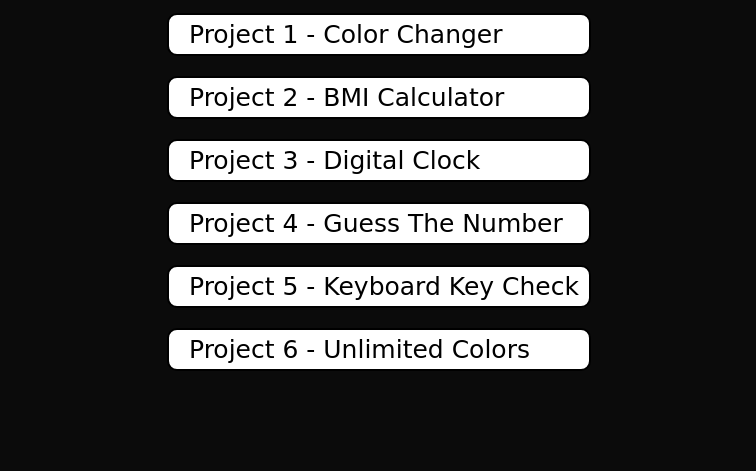
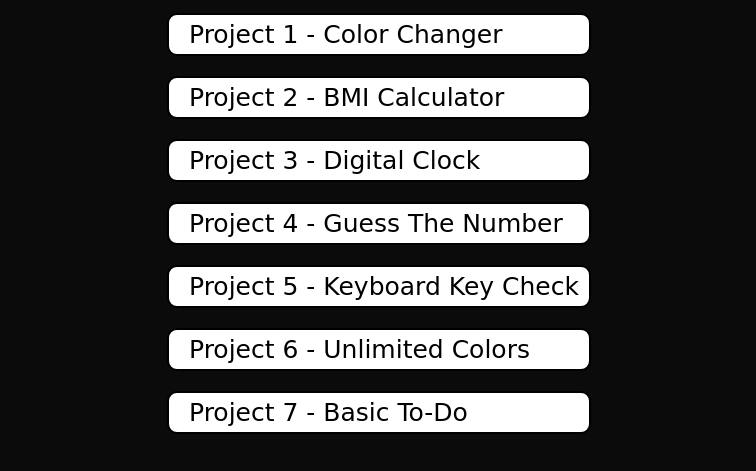
Before and after one commit to saharansameer/JavaScript-Basics, a plain HTML site: page index.html in a window 1280 px wide. Shown: the part 157-628 px from the top of the page, without its empty margins (261-1017 px from the left). Drawn offline with Linux system fonts and the light colour scheme; a script that the page names is missing.

Commit message:
Added Todo in Project List

```diff
--- a/index.html
+++ b/index.html
@@ -20,6 +20,7 @@
             <a class="div-a" href="../04_GuessTheNumber/index.html">Project 4 - Guess The Number</a>
             <a class="div-a" href="../05_KeyboardKeysCheck/index.html">Project 5 - Keyboard Key Check</a>
             <a class="div-a" href="../06_UnlimitedColors/index.html">Project 6 - Unlimited Colors</a>
+            <a class="div-a" href="../07_TodoJS/index.html">Project 7 - Basic To-Do</a>
         </div>
     </main>
 </body>
```
